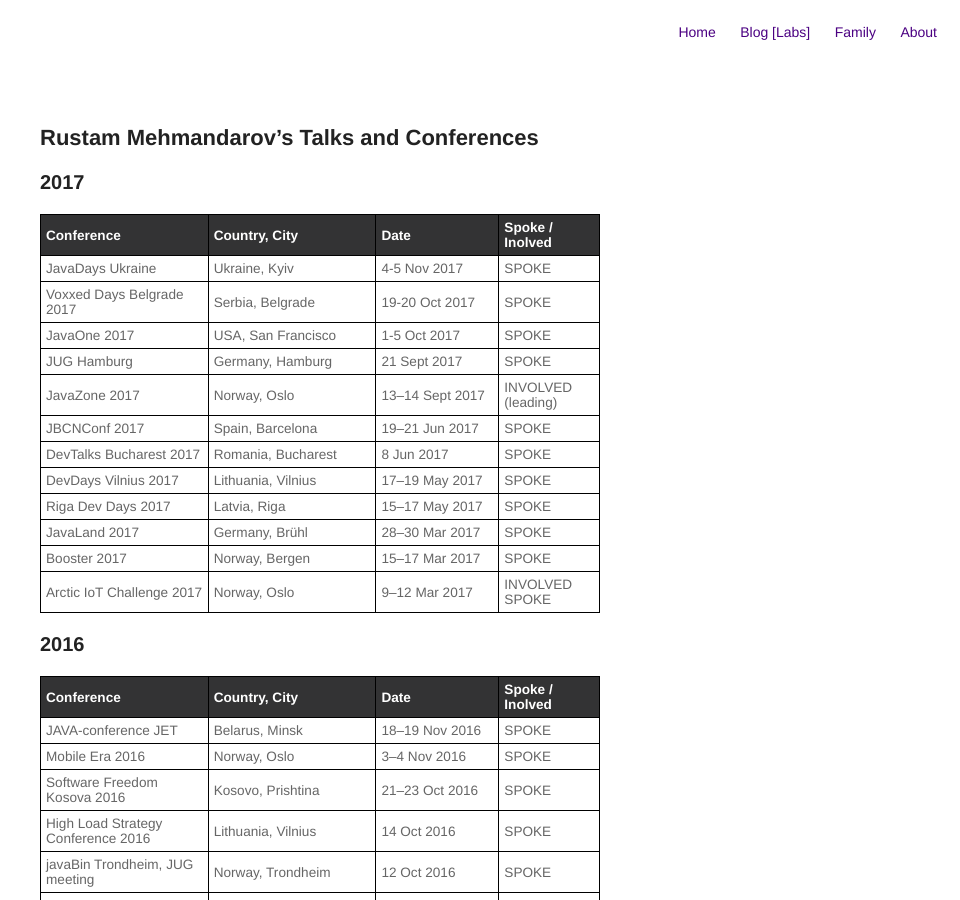
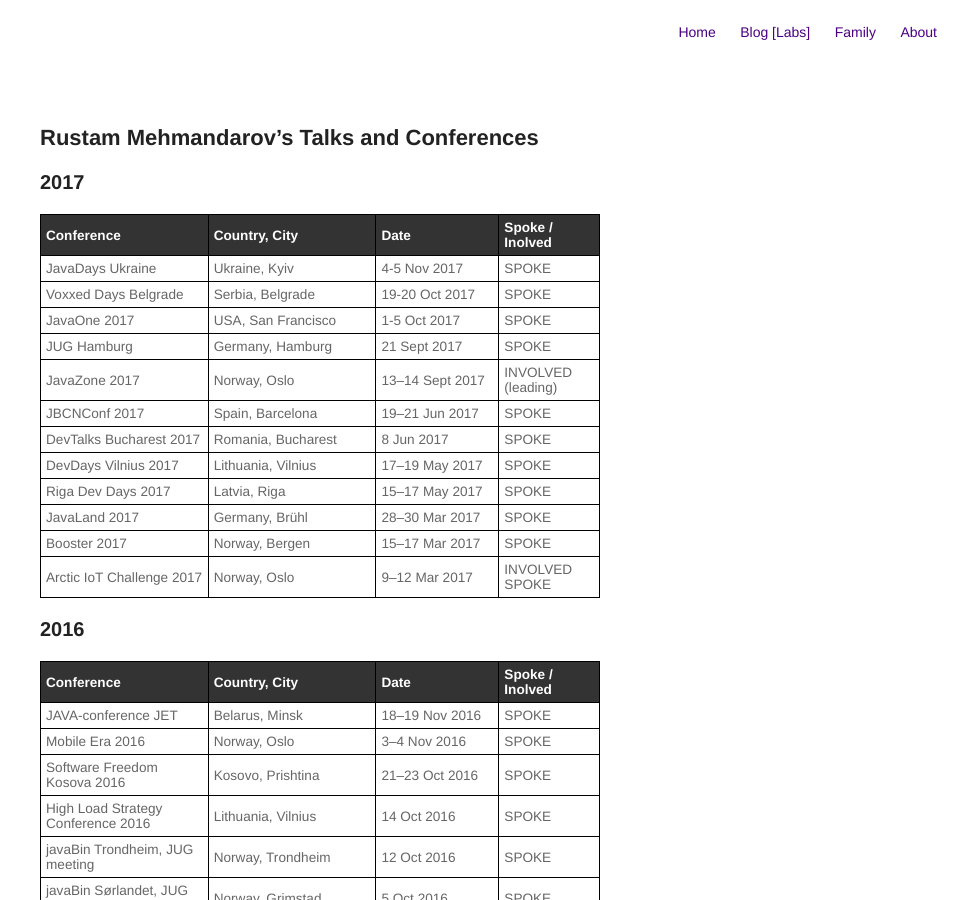
Before and after one commit to mehmandarov/mehmandarov.github.io, a Jekyll site: the page built from talks.md, in a window 1280 px wide and 900 px high. Shown: the whole window, without its empty margins (320-1280 px from the left). Built offline with Jekyll 4.4.1, drawn with Linux system fonts in a browser that asks for light colours.

Commit message:
Minor update to the list of conferences.

```diff
--- a/talks.md
+++ b/talks.md
@@ -11,7 +11,7 @@
 |Conference                |Country, City      |Date            |Spoke / Inolved    |
 |:-------------------------+:------------------+:---------------+:------------------|
 |JavaDays Ukraine          |Ukraine, Kyiv      |4-5 Nov 2017    |SPOKE              |
-|Voxxed Days Belgrade 2017 |Serbia, Belgrade   |19-20 Oct 2017  |SPOKE              |
+|Voxxed Days Belgrade      |Serbia, Belgrade   |19-20 Oct 2017  |SPOKE              |
 |JavaOne 2017              |USA, San Francisco |1-5 Oct 2017    |SPOKE              |
 |JUG Hamburg               |Germany, Hamburg   |21 Sept 2017    |SPOKE              |
 |JavaZone 2017             |Norway, Oslo       |13–14 Sept 2017 |INVOLVED (leading) |
```
